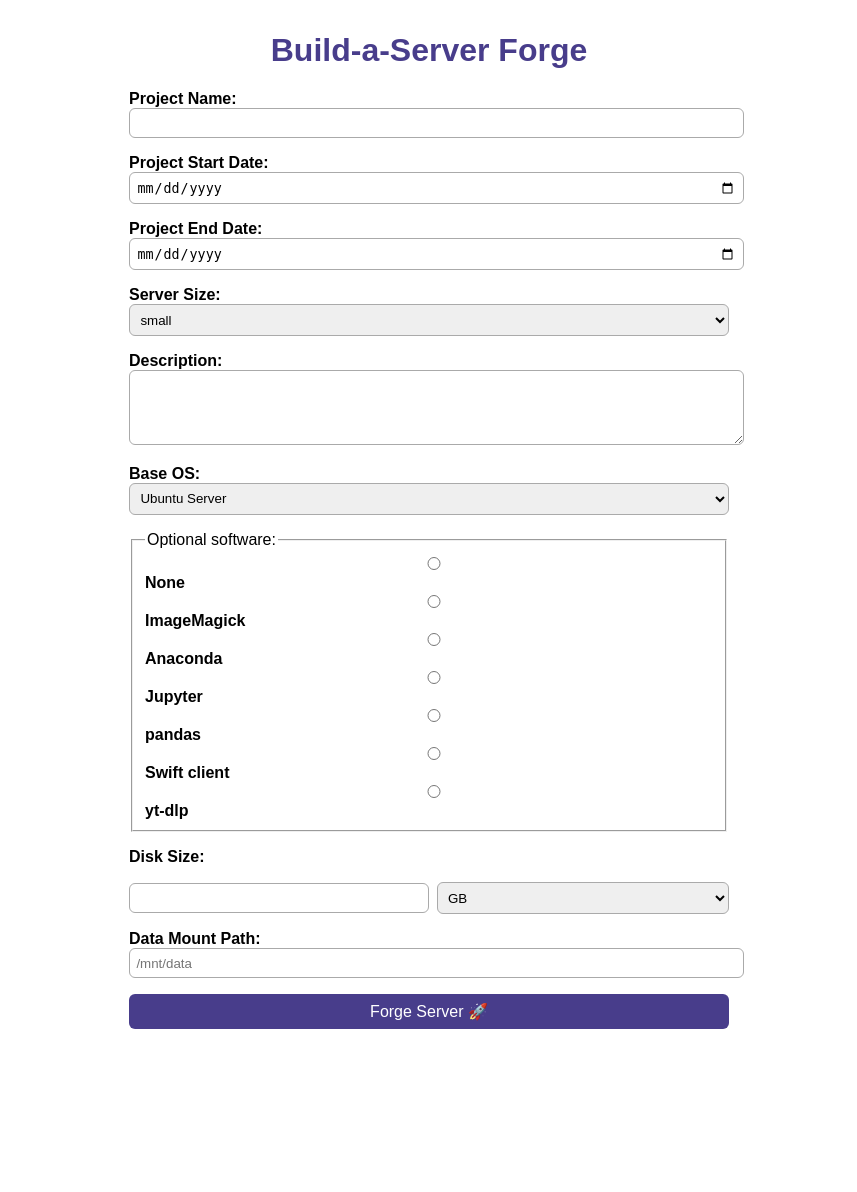
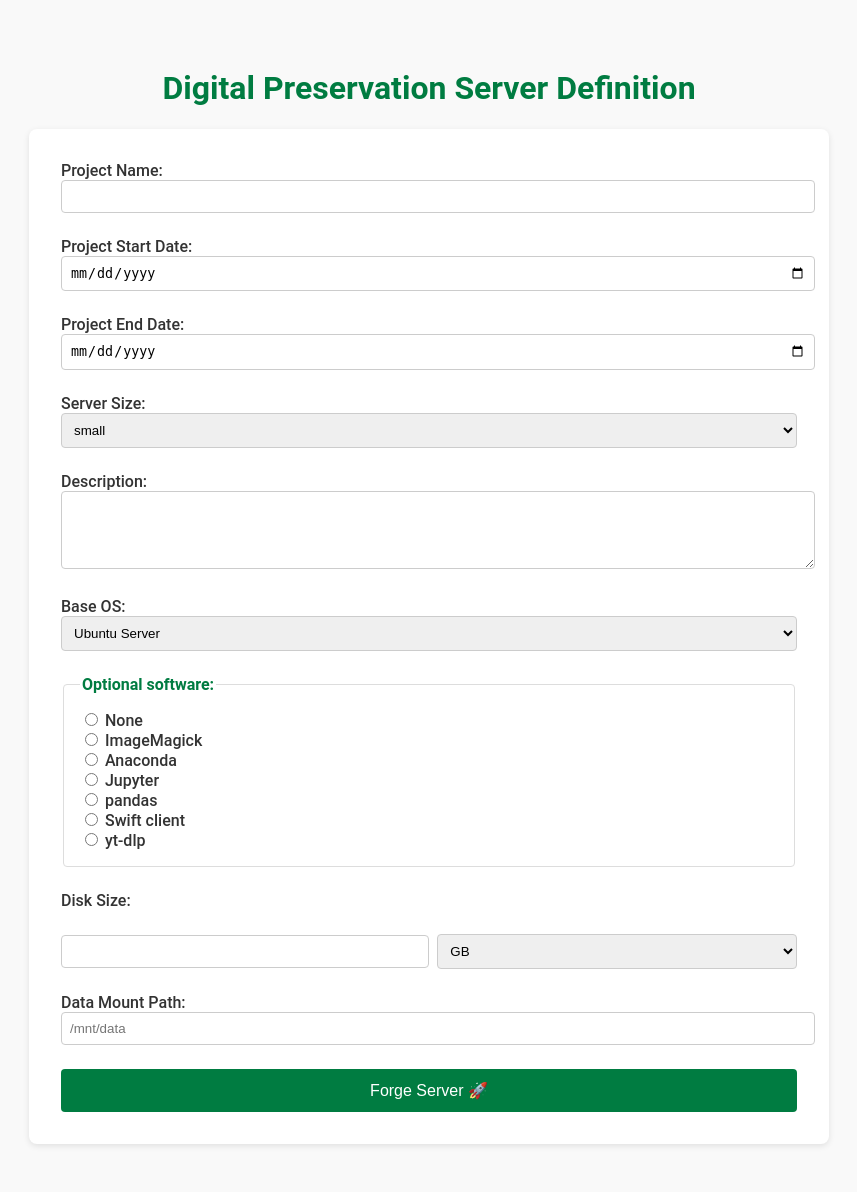
Before and after one commit to ualbertalib/archiveThing, a Flask app: template templates/form.html in a window 1280 px wide. Shown: the whole page, without its empty margins (211-1068 px from the left). Before the commit the page ends 1029 px from the top, so only its background shows below. Run offline with Flask 3, Linux system fonts and the light colour scheme; the template is opened without the code that fills it, so the values that code supplies are empty.

Commit message:
Fast progress at TKD

```diff
--- a/main.py
+++ b/main.py
@@ -10,7 +10,7 @@ app = FastAPI()
 templates = Jinja2Templates(directory="templates")
 
 # serve CSS later if you want
-#app.mount("/static", StaticFiles(directory="static"), name="static")
+app.mount("/static", StaticFiles(directory="static"), name="static")
 
 
 @app.get("/", response_class=HTMLResponse)
--- /dev/null
+++ b/static/style.css
@@ -0,0 +1,77 @@
+/* static/style.css */
+body {
+  font-family: "Roboto", sans-serif;
+  background-color: #f9f9f9;
+  color: #333333;
+  max-width: 800px;
+  margin: 2rem auto;
+  padding: 1rem;
+}
+
+h1 {
+  color: #007C41; /* UAlberta Green */
+  text-align: center;
+}
+
+form {
+  display: grid;
+  gap: 1.5rem;
+  background-color: white;
+  padding: 2rem;
+  border-radius: 8px;
+  box-shadow: 0 2px 6px rgba(0,0,0,0.1);
+}
+
+label {
+  font-weight: 500;
+}
+
+input[type="text"],
+input[type="date"],
+input[type="number"],
+select,
+textarea {
+  padding: 0.5rem;
+  border: 1px solid #cccccc;
+  border-radius: 4px;
+  width: 100%;
+}
+
+input:focus,
+select:focus,
+textarea:focus {
+  outline: none;
+  border-color: #FFD700; /* Gold */
+  box-shadow: 0 0 0 2px rgba(255,215,0,0.3);
+}
+
+button {
+  padding: 0.75rem 1.5rem;
+  background-color: #007C41; /* Green */
+  color: white;
+  border: none;
+  border-radius: 4px;
+  font-size: 1rem;
+  cursor: pointer;
+}
+
+button:hover {
+  background-color: #005a30; /* darker green */
+}
+
+fieldset {
+  border: 1px solid #dddddd;
+  padding: 1rem;
+  border-radius: 4px;
+}
+
+legend {
+  font-weight: 600;
+  color: #007C41;
+}
+
+.inline {
+  display: flex;
+  gap: 0.5rem;
+  align-items: center;
+}
--- a/templates/form.html
+++ b/templates/form.html
@@ -1,19 +1,11 @@
 <!DOCTYPE html>
 <html>
 <head>
-  <title>Build-a-Server Forge</title>
-  <style>
-    body { font-family: sans-serif; max-width: 600px; margin: 2rem auto; }
-    h1 { color: darkslateblue; text-align: center; }
-    form { display: grid; gap: 1rem; }
-    label { font-weight: bold; }
-    input, select, textarea { padding: 0.4rem; border-radius: 6px; border: 1px solid #aaa; width: 100%; }
-    .inline { display: flex; gap: 0.5rem; align-items: center; }
-    button { padding: 0.5rem; border: none; border-radius: 6px; background: darkslateblue; color: white; font-size: 1rem; }
-  </style>
+  <title>Digital Preservation Server Definition</title>
+  <link rel="stylesheet" href="/static/style.css">
 </head>
 <body>
-  <h1>Build-a-Server Forge</h1>
+  <h1>Digital Preservation Server Definition</h1>
   <form action="/submit" method="post">
 
     <label>Project Name:
```
